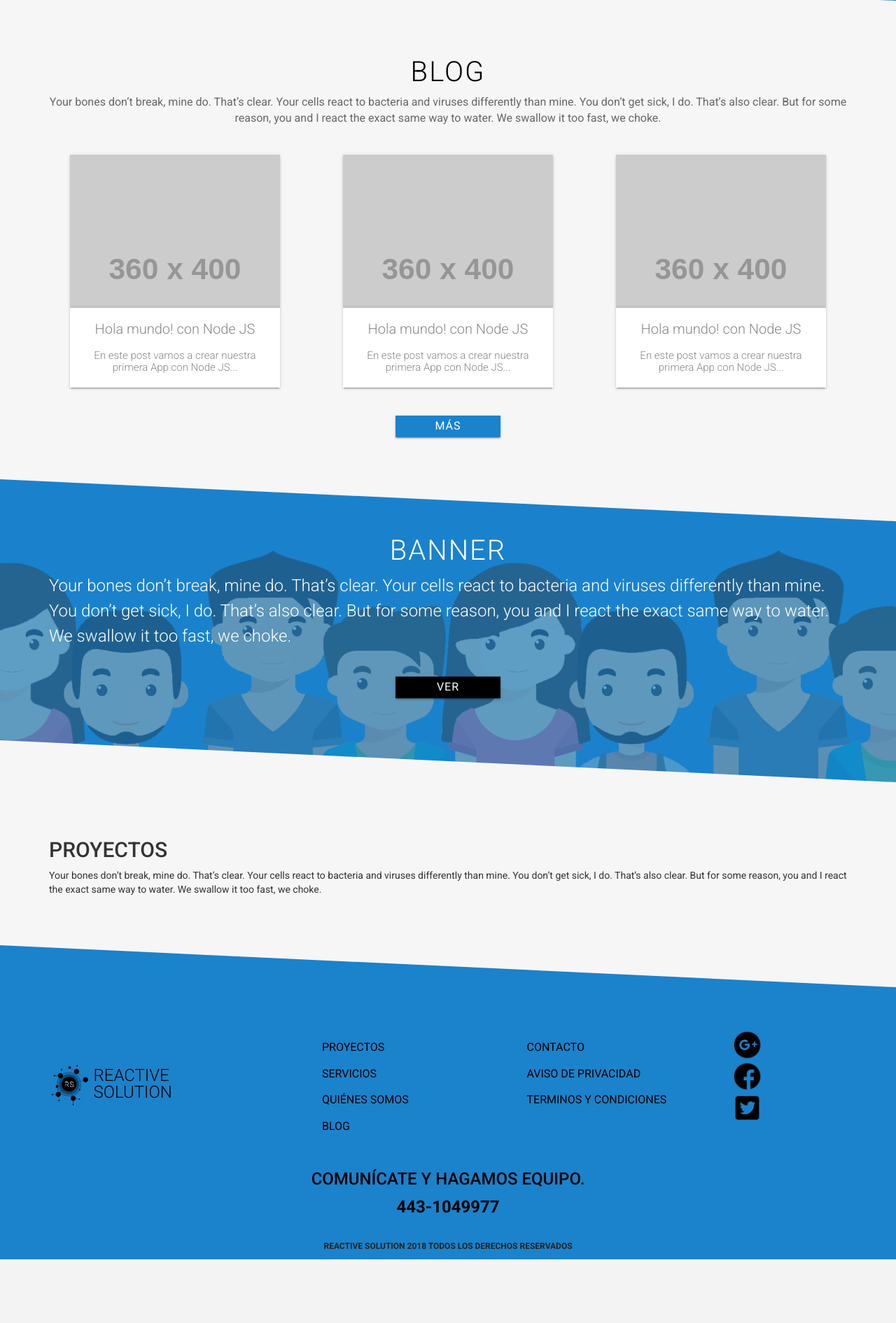
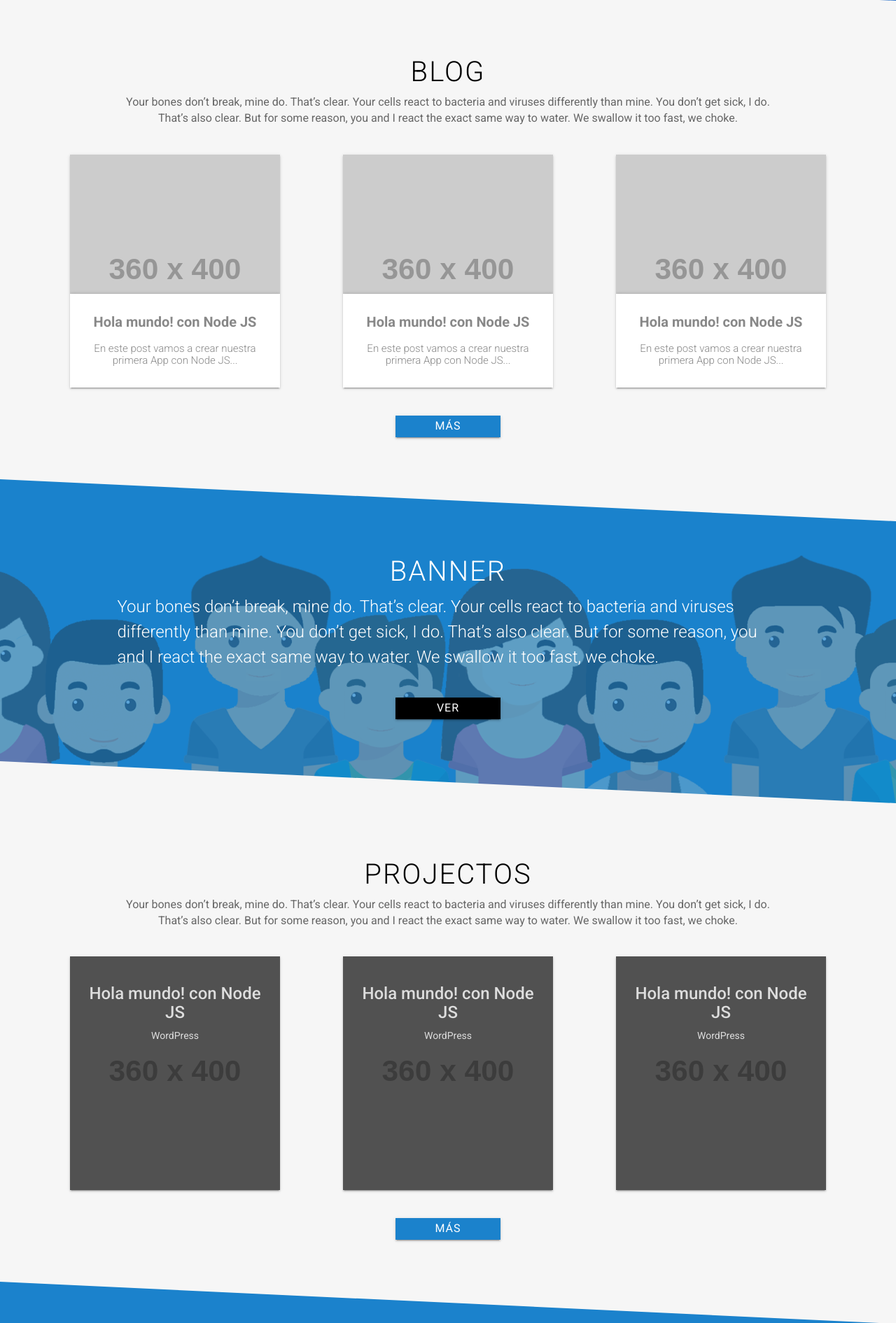
Before and after one commit to eduardobc88/reactive-web, a Django app: page / in a window 1280 px wide. Shown: the part 499-2390 px from the top of the page at 70% size. Before the commit the page ends 2299 px from the top, so only its background shows below. Run offline with Django 3.2, Linux system fonts and the light colour scheme; grey boxes labelled with a size stand in for pictures from a placeholder-image service; data that the repository does not hold is empty; some libraries are stand-ins or nearby versions.

Commit message:
home projects added

```diff
--- a/reactive-solutions/website/siteapp/static/css/home.css
+++ b/reactive-solutions/website/siteapp/static/css/home.css
@@ -13,7 +13,7 @@
 }
 
 .slider-wrapper .slider-bkg-color {
-    background-color: rgb(27, 130, 204, 0.8);
+    background-color: rgb(27, 130, 204, 0.7);
     bottom: 0;
     height: 100%;
     left: 0;
@@ -109,7 +109,7 @@
     z-index: 1;
     transition-duration: 200ms;
     box-shadow: 0 0 4px rgba(0,0,0,.14), 0 4px 8px rgba(0,0,0,.28);
-    padding: 10px;
+    padding: 20px;
 }
 
 .blog-wrapper .item:hover .cover {
@@ -127,7 +127,7 @@
 .blog-wrapper .item .cover h3 {
     color: #888;
     font-size: 20px;
-    font-weight: 200;
+    font-weight: 600;
     line-height: 20px;
     margin-top: 10px;
     text-align: center;
@@ -144,13 +144,13 @@
 
 .banner-wrapper {
     background-image: url(/static/img/nosotros-banner.png);
+    background-position: bottom;
     background-position: center;
+    background-repeat: repeat-x;
     background-size: contain;
     overflow: hidden;
     position: relative;
     z-index: 0;
-    background-position: bottom;
-    background-repeat: repeat-x;
 }
 
 .banner-wrapper .banner-bkg-color {
@@ -166,12 +166,34 @@
 }
 
 .banner-wrapper .container {
+    margin-top: 30px;
+    position: relative;
     z-index: 1;
-    position: relative;
 }
 
 .banner-wrapper h2 {
     color: white;
+    font-size: 40px;
+    font-weight: 200;
+    letter-spacing: 2px;
+    position: relative;
+    text-align: center;
+}
+
+.banner-wrapper p {
+    color: white;
+    font-size: 24px;
+    font-weight: 200;
+    line-height: 36px;
+}
+
+
+.project-wrapper {
+    position: relative;
+}
+
+.project-wrapper h2 {
+    color: black;
     font-size: 40px;
     font-weight: 200;
     position: relative;
@@ -179,11 +201,49 @@
     letter-spacing: 2px;
 }
 
-.banner-wrapper p {
-    color: white;
-    font-size: 24px;
-    font-weight: 200;
-    line-height: 36px;
+.project-wrapper .description {
+    font-size: 16px;
+    text-align: center;
+    color: #666;
+    margin-bottom: 30px;
+    font-weight: 400;
+}
+
+.project-wrapper .item {
+    position: relative;
+    overflow: hidden;
+    max-width: 300px;
+    margin: auto;
+    cursor: pointer;
+    box-shadow: 0 3px 1px -2px rgba(0,0,0,.2), 0 2px 2px 0 rgba(0,0,0,.14), 0 1px 5px 0 rgba(0,0,0,.12);
+    margin-top: 10px;
+    margin-bottom: 10px;
+}
+
+.project-wrapper .item .image {
+    max-width: 100%;
+}
+
+.project-wrapper .item .cover {
+    position: absolute;
+    bottom: 0;
+    background-color: rgba(0, 0, 0, 0.6);
+    top: 0;
+    padding: 20px;
+    text-align: center;
+    transition-duration: 200ms;
+}
+
+.project-wrapper .item .cover h3, .project-wrapper .item .cover p {
+    color: #ddd;
+}
+
+.project-wrapper .item:hover .cover {
+    background-color: rgb(27, 130, 204, 0.7)
+}
+
+.project-wrapper .more-button {
+    background-color: #1b82cc !important;
 }
 
 
--- a/reactive-solutions/website/siteapp/templates/home.html
+++ b/reactive-solutions/website/siteapp/templates/home.html
@@ -40,12 +40,14 @@
         </div>
         <div class="container">
             <div class="row">
-                <div class="col-xs-12">
+                <div class="col-xs-12 col-sm-1"></div>
+                <div class="col-xs-12 col-sm-10">
                     <h2>BLOG</h2>
                     <p class="description">
                         Your bones don’t break, mine do. That’s clear. Your cells react to bacteria and viruses differently than mine. You don’t get sick, I do. That’s also clear. But for some reason, you and I react the exact same way to water. We swallow it too fast, we choke.
                     </p>
                 </div>
+                <div class="col-xs-12 col-sm-1"></div>
             </div>
             <div class="row">
                 {% for i in "xxx" %}
@@ -78,12 +80,14 @@
         <div class="banner-bkg-color"></div>
         <div class="container">
             <div class="row">
-                <div class="col-xs-12">
+                <div class="col-xs-12 col-sm-1"></div>
+                <div class="col-xs-12 col-sm-10">
                     <h2>BANNER</h2>
                     <p>
                         Your bones don’t break, mine do. That’s clear. Your cells react to bacteria and viruses differently than mine. You don’t get sick, I do. That’s also clear. But for some reason, you and I react the exact same way to water. We swallow it too fast, we choke.
                     </p>
                 </div>
+                <div class="col-xs-12 col-sm-1"></div>
             </div>
             <div class="row">
                 <div class="col-xs-12">
@@ -92,7 +96,7 @@
             </div>
         </div>
     </div>
-    <div class="custom-wrapper background-color-white">
+    <div class="custom-wrapper background-color-white project-wrapper">
         <div class="decor-top">
             <svg class="decor background-fill-white" height="100%" preserveAspectRatio="none" version="1.1" viewBox="0 0 100 100" width="100%" xmlns="http://www.w3.org/2000/svg">
               <path d="M0 0 L100 100 L0 100" stroke-width="0"></path>
@@ -100,12 +104,32 @@
         </div>
         <div class="container">
             <div class="row">
-                <div class="col-xs-12">
-                    <h2>PROYECTOS</h2>
-                    <p>
+                <div class="col-xs-12 col-sm-1"></div>
+                <div class="col-xs-12 col-sm-10">
+                    <h2>PROJECTOS</h2>
+                    <p class="description">
                         Your bones don’t break, mine do. That’s clear. Your cells react to bacteria and viruses differently than mine. You don’t get sick, I do. That’s also clear. But for some reason, you and I react the exact same way to water. We swallow it too fast, we choke.
                     </p>
                 </div>
+                <div class="col-xs-12 col-sm-1"></div>
+            </div>
+            <div class="row">
+                {% for i in "xxx" %}
+                    <div class="col-xs-12 col-sm-4">
+                        <div class="item">
+                            <img class="image" src="http://placehold.it/360x400/7b7b7b/DADADA/?text=360x400">
+                            <div class="cover">
+                                <h3>Hola mundo! con Node JS</h3>
+                                <p>WordPress</p>
+                            </div>
+                        </div>
+                    </div>
+                {% endfor %}
+            </div>
+        </div>
+        <div class="row">
+            <div class="col-xs-12">
+                <a href="#" class="more-button button-effect">Más</a>
             </div>
         </div>
     </div>
```
